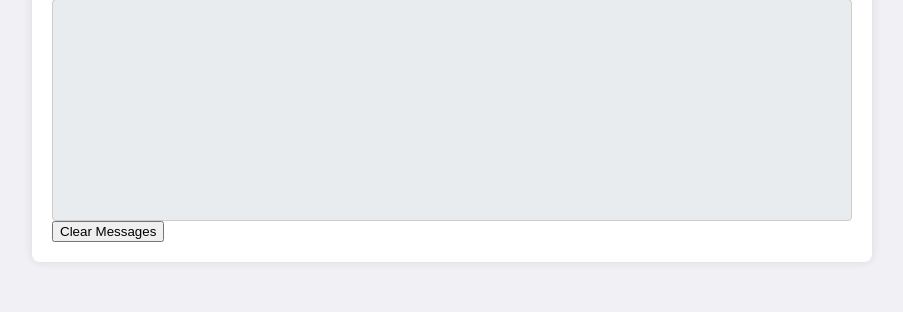
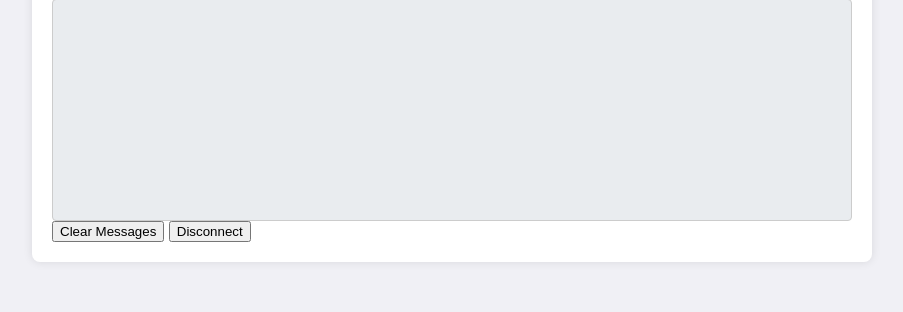
Before and after one commit to Muhammad-AbuBakar-EE/automation_project, a Flask app: page / in a window 1280 px wide. Shown: the part 1262-1574 px from the top of the page, without its empty margins (188-1091 px from the left). Run offline with Flask 3, Linux system fonts and the light colour scheme; data that the repository does not hold is empty.

Commit message:
front end

```diff
--- a/templates/index.html
+++ b/templates/index.html
@@ -127,6 +127,10 @@
         <!-- Messages Display -->
         <div class="messages" id="messages"></div>
         <button id="clear_button">Clear Messages</button>
+        <button id="disconnectButton" onclick="disconnect()">Disconnect</button>
+
+        <div id="error-message" style="color: red; display: none;"></div>
+
 
     </div>
 
```
